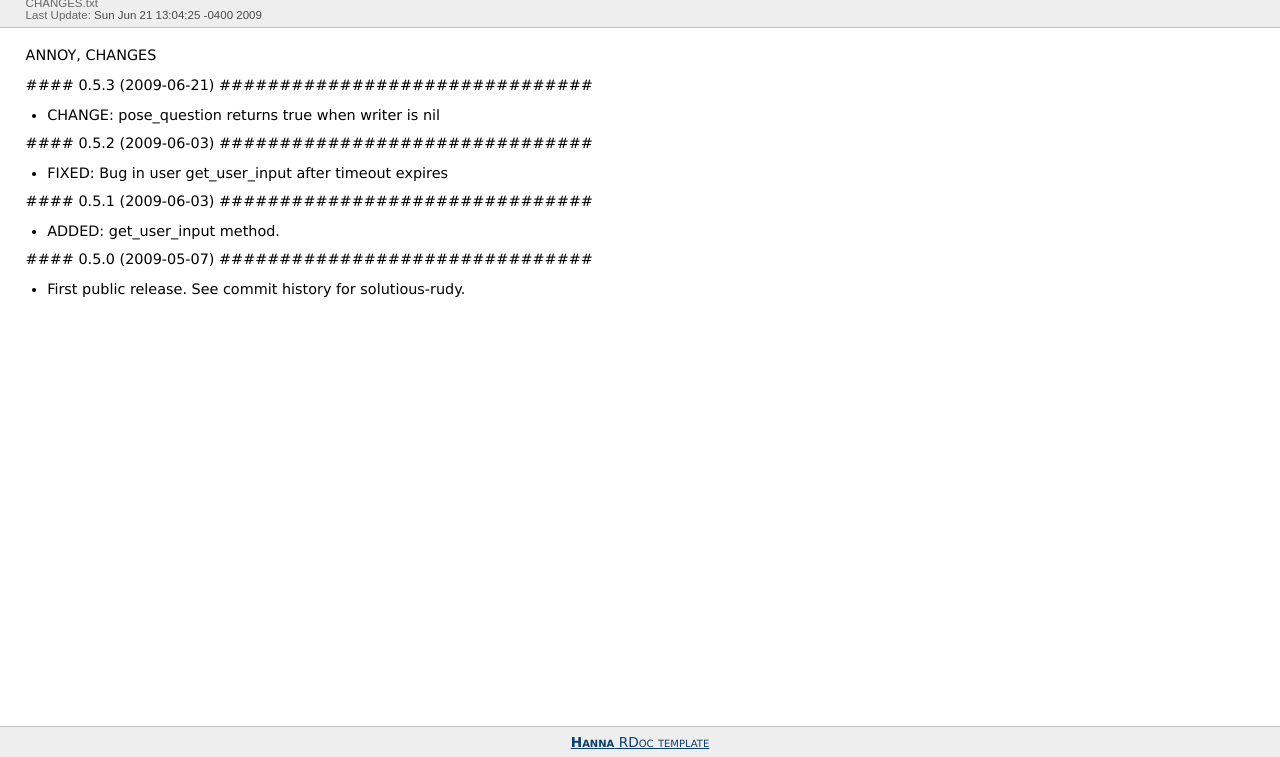
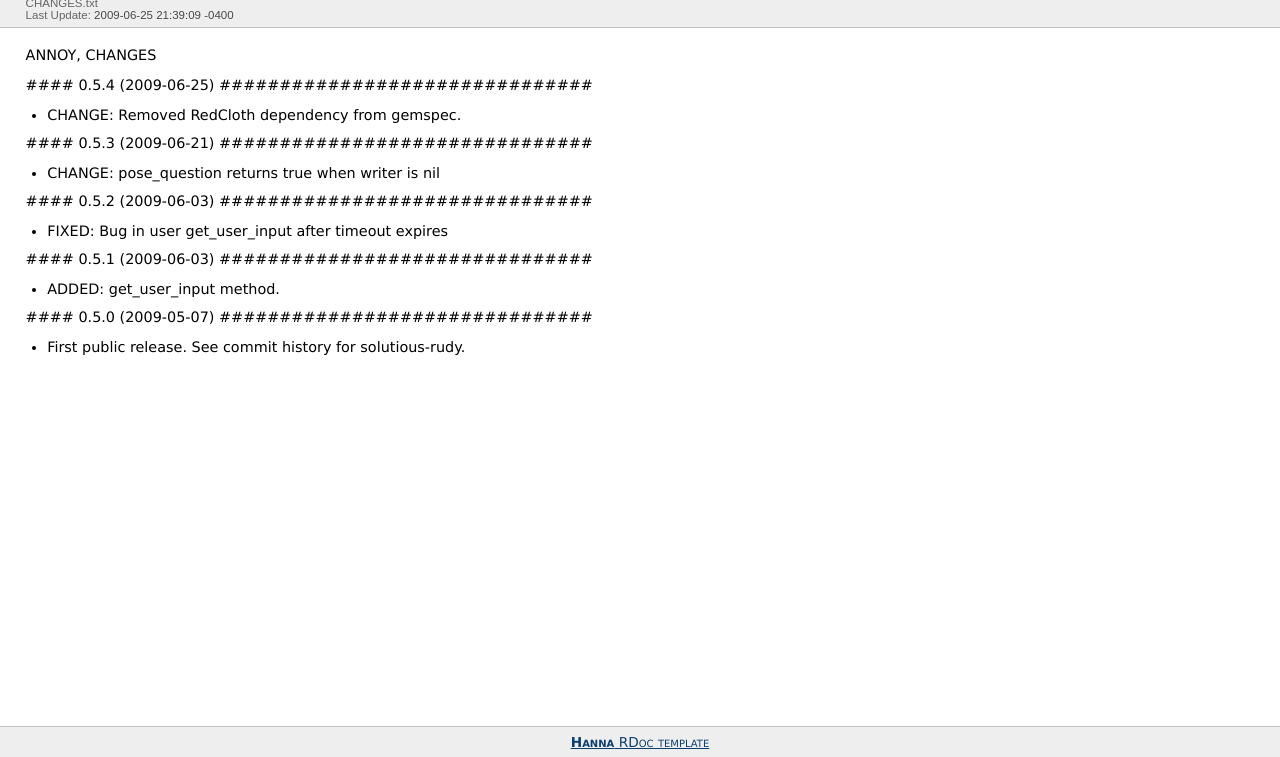
Before and after one commit to delano/annoy, a plain HTML site: page files/CHANGES_txt.html in a window 1280 px wide. Shown: the part 43-800 px from the top of the page. Drawn offline with Linux system fonts and the light colour scheme.

Commit message:
Updated docs

```diff
--- a/files/CHANGES_txt.html
+++ b/files/CHANGES_txt.html
@@ -31,7 +31,7 @@
         </div>
         <div class='last-update'>
           Last Update:
-          <span class='datetime'>Sun Jun 21 13:04:25 -0400 2009</span>
+          <span class='datetime'>2009-06-25 21:39:09 -0400</span>
         </div>
       </div>
       <div id='content'>
@@ -40,6 +40,14 @@
             <p>
             ANNOY, CHANGES
             </p>
+            <p>
+            #### 0.5.4 (2009-06-25) ###############################
+            </p>
+            <ul>
+            <li>CHANGE: Removed RedCloth dependency from gemspec.
+
+            </li>
+            </ul>
             <p>
             #### 0.5.3 (2009-06-21) ###############################
             </p>
```
Also changed, not shown: files/LICENSE_txt.html (+1 -1 lines), files/README_rdoc.html (+1 -1 lines), files/lib/annoy_rb.html (+1 -1 lines), 1 other file.
